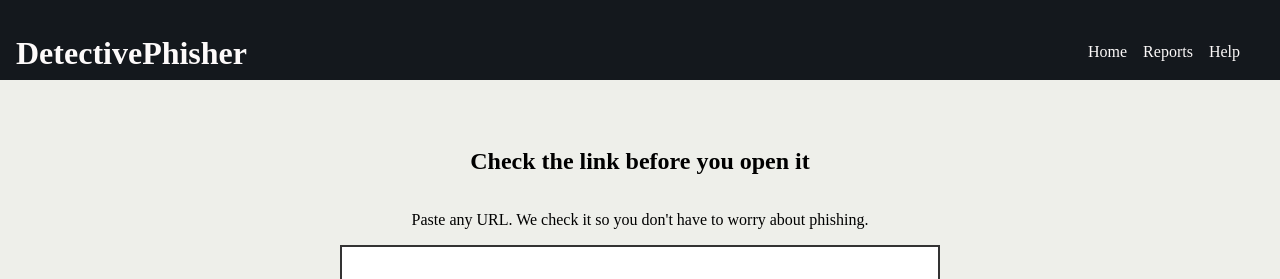
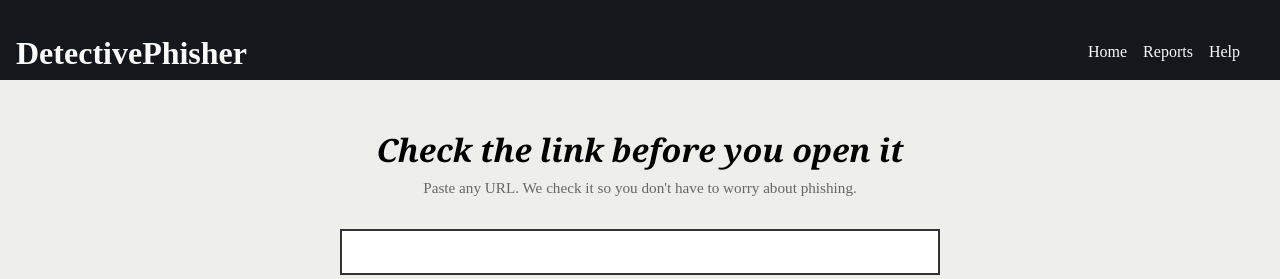
Before and after one commit to SPUDYBRO/DetectivePhisher, a React (Vite) app: page / in a window 1280 px wide. Shown: the top 279 px of the page. Built offline with nearby package versions, Linux system fonts and the light colour scheme; no server answers.

Commit message:
fix: use & in nested h2 and p selectors so URLInput styles apply

```diff
--- a/source/style.css
+++ b/source/style.css
@@ -383,7 +383,7 @@ footer {
     padding: var(--url-input-padding);
     background-color: var(--url-input-background-color);
 
-    #URLInput > h2{
+    & > h2{
         color: var(--custom-h2-color);
         margin: var(--custom-h2-margin);
         max-width: var(--custom-h2-max-width);
@@ -392,7 +392,7 @@ footer {
         font-family: var(--custom-h2-font-family);
     }
 
-    #URLInput > p {
+    & > p {
         color: var(--url-input-paragraph-color);
         margin: var(--url-input-paragraph-margin);
         max-width: var(--url-input-paragraph-max-width);
```
